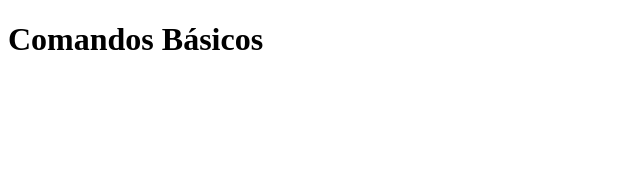
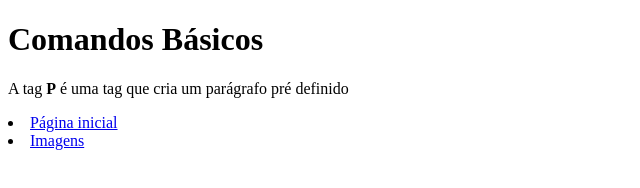
Before and after one commit to Isac084/dew-2025, a plain HTML site: page pages/comandosbasicos.html in a window 1280 px wide. Shown: the whole page, without its empty margins (0-640 px from the left). Drawn offline with Linux system fonts and the light colour scheme.

Commit message:
mudei algumas coisas

```diff
--- a/pages/comandosbasicos.html
+++ b/pages/comandosbasicos.html
@@ -7,5 +7,12 @@
 </head>
 <body>
     <h1>Comandos Básicos</h1>
+    <p>A tag <strong>P</strong> é uma tag que cria um parágrafo pré definido</p>
+    <li>
+        <a href="../index.html">Página inicial</a>
+    </li>
+    <li>
+        <a href="images.html">Imagens</a>
+    </li>
 </body>
 </html>
```
Also changed, not shown: pages/images.html (+6 -0 lines).
